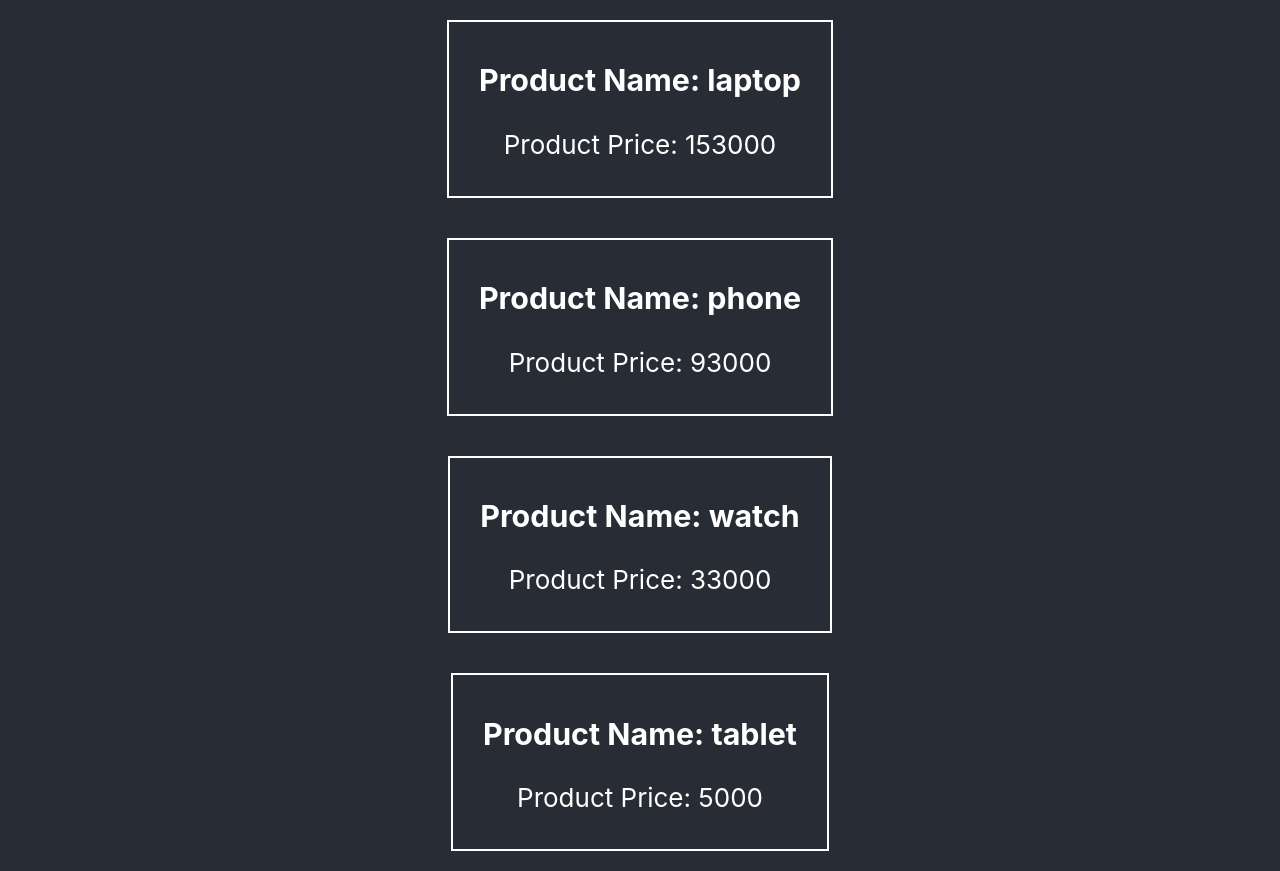
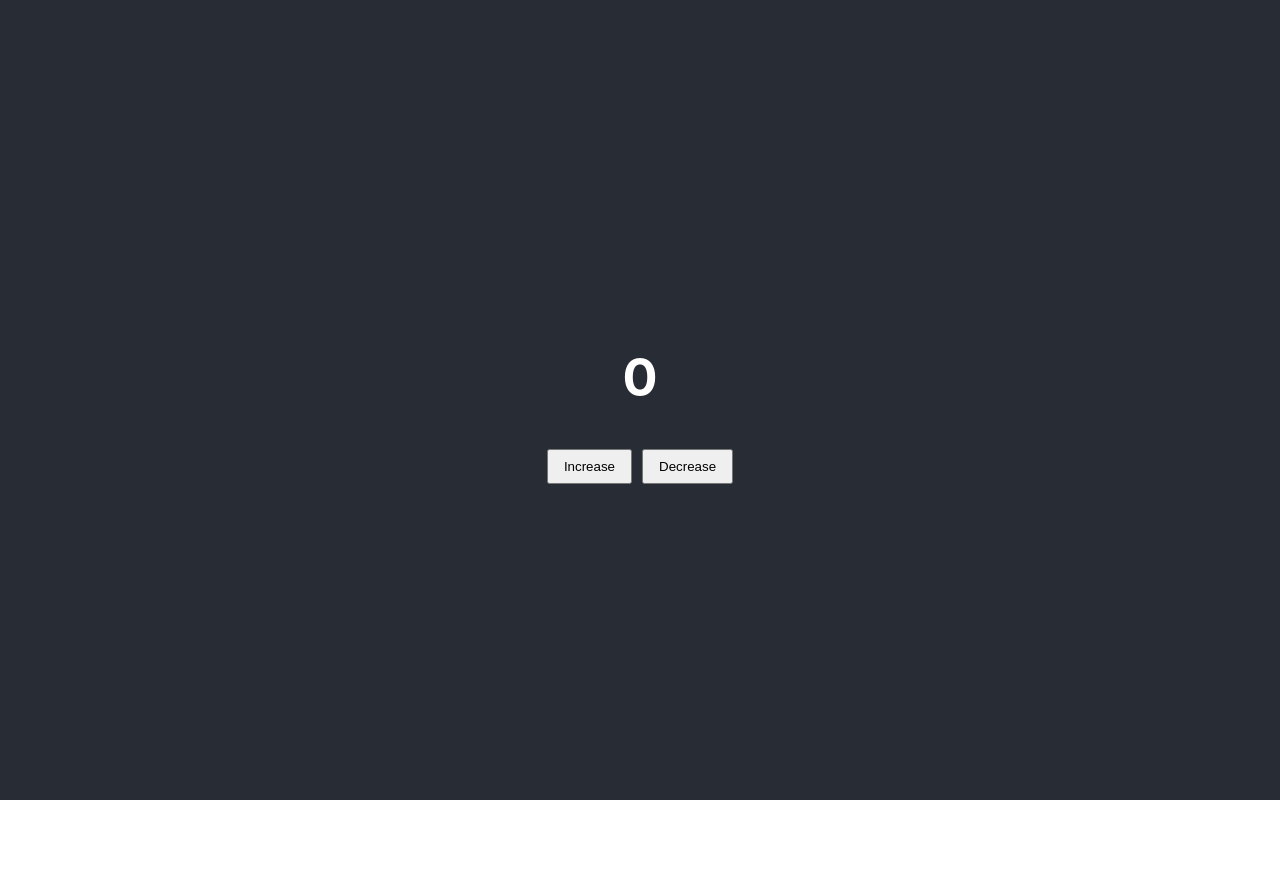
Before and after one commit to AyonJD/starting-react, a React (Create React App) app: page / in a window 1280 px wide. After the commit the page ends 800 px from the top, so only its background shows below. Built offline with nearby package versions, Linux system fonts and the light colour scheme.

Commit message:
count with useState()

```diff
--- a/src/App.js
+++ b/src/App.js
@@ -1,13 +1,13 @@
-import logo from './logo.svg';
 import './App.css';
+import { useState } from 'react';
 
 function App() {
-  const myArr = [
+  /* const myArr = [
     { name: 'laptop', price: 153000 },
     { name: 'phone', price: 93000 },
     { name: 'watch', price: 33000 },
     { name: 'tablet', price: 5000 }
-  ];
+  ]; */
   return (
     <div className="App">
       <header className="App-header">
@@ -17,13 +17,15 @@ function App() {
 
         {/* <CreateComp name={myObj.name} age={myObj.age} job={ myObj.job }></CreateComp> */}
 
-        {
+        {/* {
           myArr.map(product => {
             return (
               <ArrOfObject name={product.name} price={ product.price }></ArrOfObject>
             )
-        },{})
-        }
+        })
+        } */}
+
+        <Counter></Counter>
       </header>
     </div>
   );
@@ -76,11 +78,27 @@ const CreateComp = props => {
 
 //Pass dynamic data to components with array of object
 
-const ArrOfObject = props => {
+/* const ArrOfObject = props => {
   return (
     <div style={{border: '2px solid white', padding: '10px 30px', margin: '20px'}}>
       <h3>Product Name: { props.name }</h3>
       <p>Product Price: { props.price }</p>
     </div>
   )
+} */
+
+
+//Count with useState()
+
+const Counter = () => {
+  let [count, setCount] = useState(0)
+  const increase = () => setCount(++count);
+  const decrease = () => setCount(--count);
+  return (
+    <div>
+      <h1>{count}</h1>
+      <button onClick={increase} style={ {padding: '8px 15px', margin: '5px'} }>Increase</button>
+      <button onClick={decrease} style={ {padding: '8px 15px', margin: '5px'} }>Decrease</button>
+    </div>
+  )
 }
```
